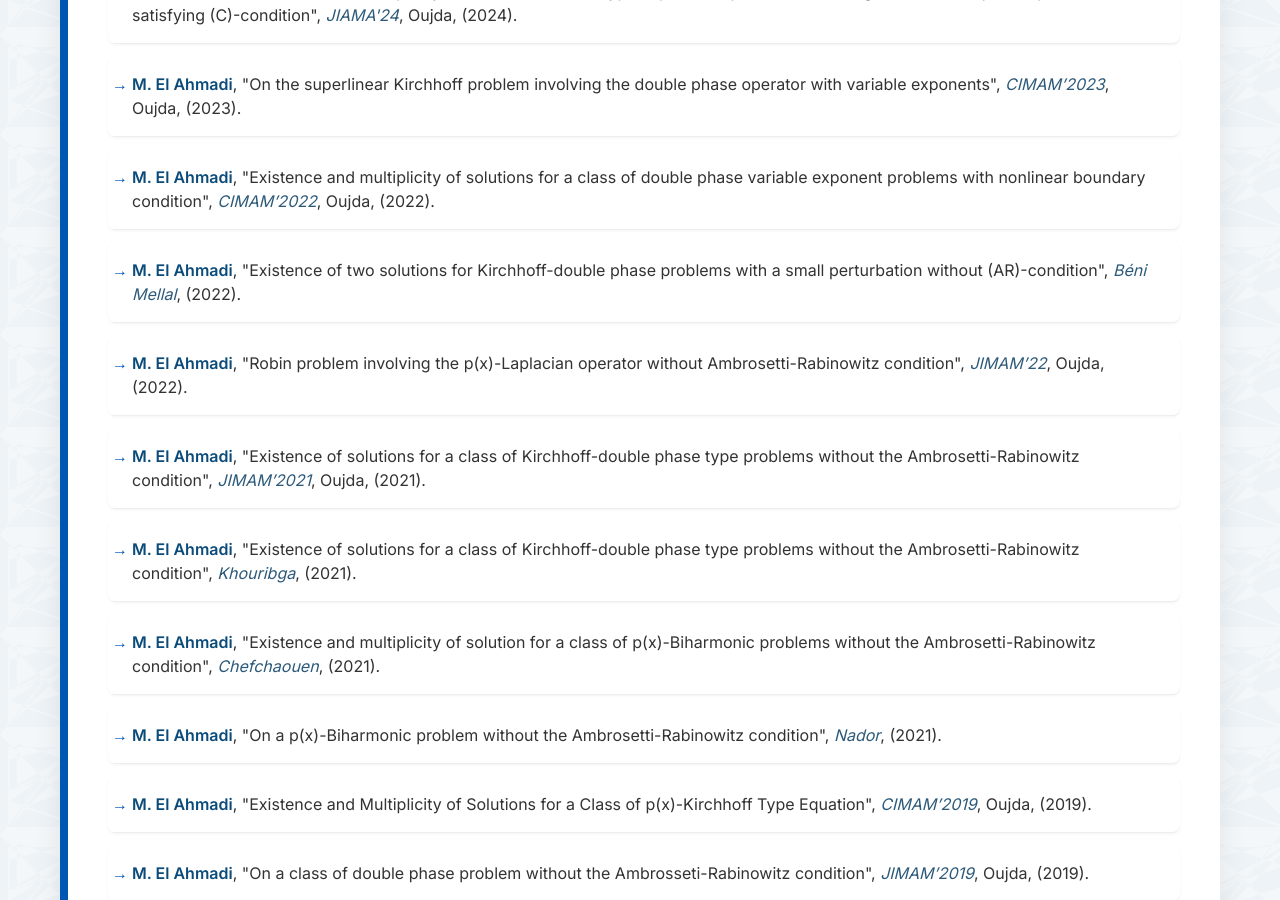
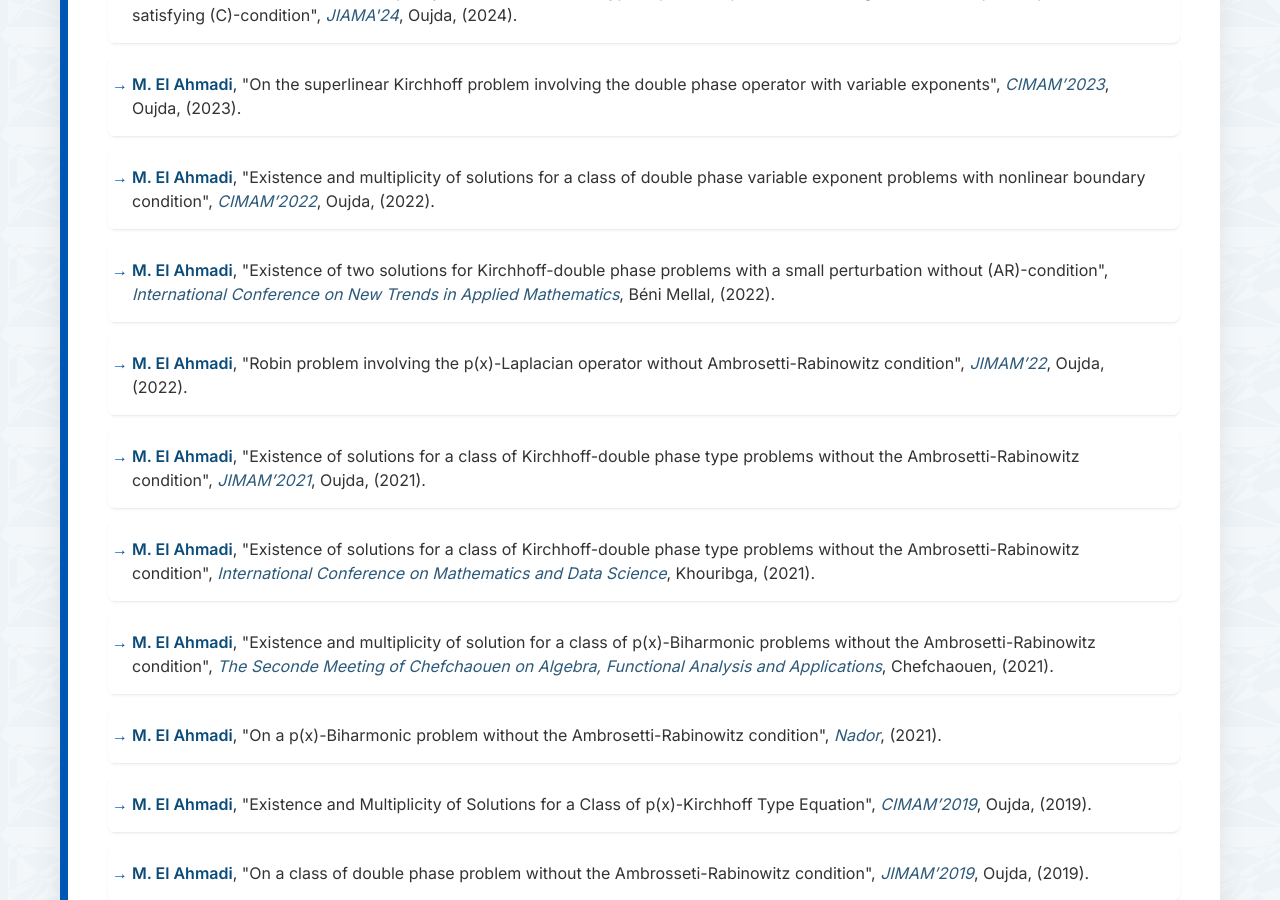
Before and after one commit to mahmoudmath/mahmoudmath.github.io, a Jekyll site: the page communications.html, which Jekyll copies as it is, in a window 1280 px wide and 900 px high, scrolled down 665 px. Built offline with Jekyll 4.4.1, drawn with Linux system fonts in a browser that asks for light colours.

Commit message:
Update communications.html

```diff
--- a/communications.html
+++ b/communications.html
@@ -155,11 +155,11 @@ height="0" width="0" style="display:none;visibility:hidden"></iframe></noscript>
                 <li><strong>M. El Ahmadi</strong>, "Existence and multiplicity results for Kirchhoff-type superlinear problems involving the fractional p(x)-Laplacian satisfying (C)-condition", <em>JIAMA'24</em>, Oujda, (2024).</li>
                 <li><strong>M. El Ahmadi</strong>, "On the superlinear Kirchhoff problem involving the double phase operator with variable exponents", <em>CIMAM’2023</em>, Oujda, (2023).</li>
                 <li><strong>M. El Ahmadi</strong>, "Existence and multiplicity of solutions for a class of double phase variable exponent problems with nonlinear boundary condition", <em>CIMAM’2022</em>, Oujda, (2022).</li>
-                <li><strong>M. El Ahmadi</strong>, "Existence of two solutions for Kirchhoff-double phase problems with a small perturbation without (AR)-condition", <em>Béni Mellal</em>, (2022).</li>
+                <li><strong>M. El Ahmadi</strong>, "Existence of two solutions for Kirchhoff-double phase problems with a small perturbation without (AR)-condition", <em>International Conference on New Trends in Applied Mathematics</em>, Béni Mellal, (2022).</li>
                 <li><strong>M. El Ahmadi</strong>, "Robin problem involving the p(x)-Laplacian operator without Ambrosetti-Rabinowitz condition", <em>JIMAM’22</em>, Oujda, (2022).</li>
                 <li><strong>M. El Ahmadi</strong>, "Existence of solutions for a class of Kirchhoff-double phase type problems without the Ambrosetti-Rabinowitz condition", <em>JIMAM’2021</em>, Oujda, (2021).</li>
-                <li><strong>M. El Ahmadi</strong>, "Existence of solutions for a class of Kirchhoff-double phase type problems without the Ambrosetti-Rabinowitz condition", <em>Khouribga</em>, (2021).</li>
-                <li><strong>M. El Ahmadi</strong>, "Existence and multiplicity of solution for a class of p(x)-Biharmonic problems without the Ambrosetti-Rabinowitz condition", <em>Chefchaouen</em>, (2021).</li>
+                <li><strong>M. El Ahmadi</strong>, "Existence of solutions for a class of Kirchhoff-double phase type problems without the Ambrosetti-Rabinowitz condition", <em>International Conference on Mathematics and Data Science</em>, Khouribga, (2021).</li>
+                <li><strong>M. El Ahmadi</strong>, "Existence and multiplicity of solution for a class of p(x)-Biharmonic problems without the Ambrosetti-Rabinowitz condition", <em>The Seconde Meeting of Chefchaouen on Algebra, Functional Analysis and Applications</em>, Chefchaouen, (2021).</li>
                 <li><strong>M. El Ahmadi</strong>, "On a p(x)-Biharmonic problem without the Ambrosetti-Rabinowitz condition", <em>Nador</em>, (2021).</li>
                 <li><strong>M. El Ahmadi</strong>, "Existence and Multiplicity of Solutions for a Class of p(x)-Kirchhoff Type Equation", <em>CIMAM’2019</em>, Oujda, (2019).</li>
                 <li><strong>M. El Ahmadi</strong>, "On a class of double phase problem without the Ambrosseti-Rabinowitz condition", <em>JIMAM’2019</em>, Oujda, (2019).</li>
```
